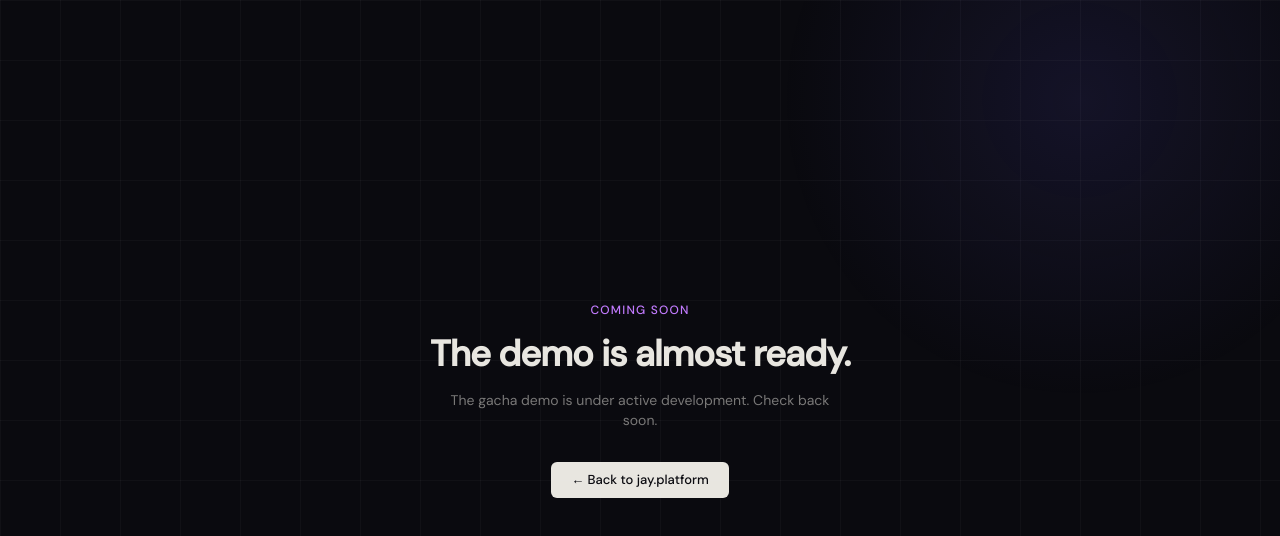
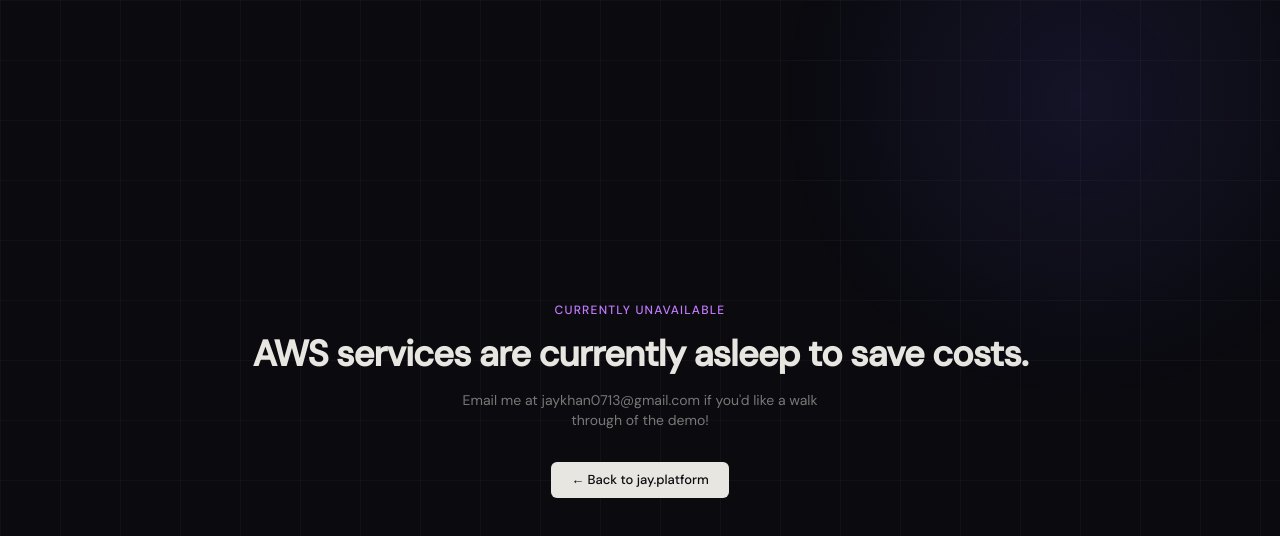
Before and after one commit to jaykhan0713/platform-ui, a Next.js app: page /demo in a window 1280 px wide. Shown: the top 536 px of the page. Built offline with nearby package versions, Linux system fonts and the light colour scheme; no server answers.

Commit message:
demo page update

```diff
--- a/src/app/demo/page.tsx
+++ b/src/app/demo/page.tsx
@@ -4,13 +4,13 @@
   return (
     <main className="flex flex-col items-center justify-center min-h-screen text-center px-6">
       <p className="text-xs font-medium tracking-widest uppercase text-purple-400 mb-4">
-        Coming Soon
+        Currently Unavailable
       </p>
       <h1 className="font-syne text-4xl font-extrabold tracking-tight text-[#E8E6E0] mb-4">
-        The demo is almost ready.
+        AWS services are currently asleep to save costs.
       </h1>
       <p className="text-sm text-[#E8E6E0]/50 max-w-sm mb-8">
-        The gacha demo is under active development. Check back soon.
+        Email me at jaykhan0713@gmail.com if you&#39;d like a walk through of the demo!
       </p>
       <Link
         href="/"
--- a/src/proxy.ts
+++ b/src/proxy.ts
@@ -1,13 +1,14 @@
 import { fetchAuthSession } from "aws-amplify/auth/server"
 import { NextRequest, NextResponse } from "next/server"
 import { runWithAmplifyServerContext } from "@/utils/amplifyServerUtils"
+import { AmplifyServer } from "aws-amplify/adapter-core"
 
 export async function proxy(request: NextRequest) {
   const response = NextResponse.next()
 
   const authenticated = await runWithAmplifyServerContext({
     nextServerContext: { request, response },
-    operation: async (contextSpec) => {
+    operation: async (contextSpec: AmplifyServer.ContextSpec) => {
       try {
         const session = await fetchAuthSession(contextSpec)
         return session.tokens?.accessToken !== undefined && session.tokens?.idToken !== undefined
```
